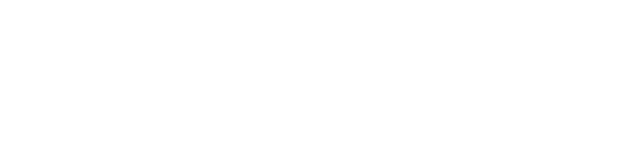
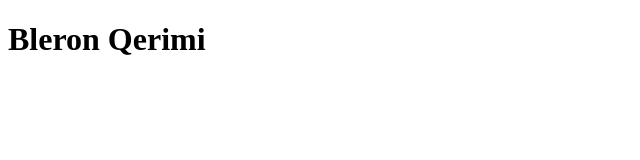
Before and after one commit to b-q-2000/gitProject, a plain HTML site: page index.html in a window 1280 px wide. Shown: the whole page, without its empty margins (0-640 px from the left). Drawn offline with Linux system fonts and the light colour scheme.

Commit message:
Added heading

```diff
--- a/index.html
+++ b/index.html
@@ -6,6 +6,6 @@
     <title>Document</title>
 </head>
 <body>
-
+    <h1> Bleron Qerimi</h1>
 </body>
 </html>
--- a/style.css
+++ b/style.css
@@ -2,3 +2,8 @@ body {
 
     background-color: red;
 }
+
+h1 {
+
+    font-size: large;
+}
```
